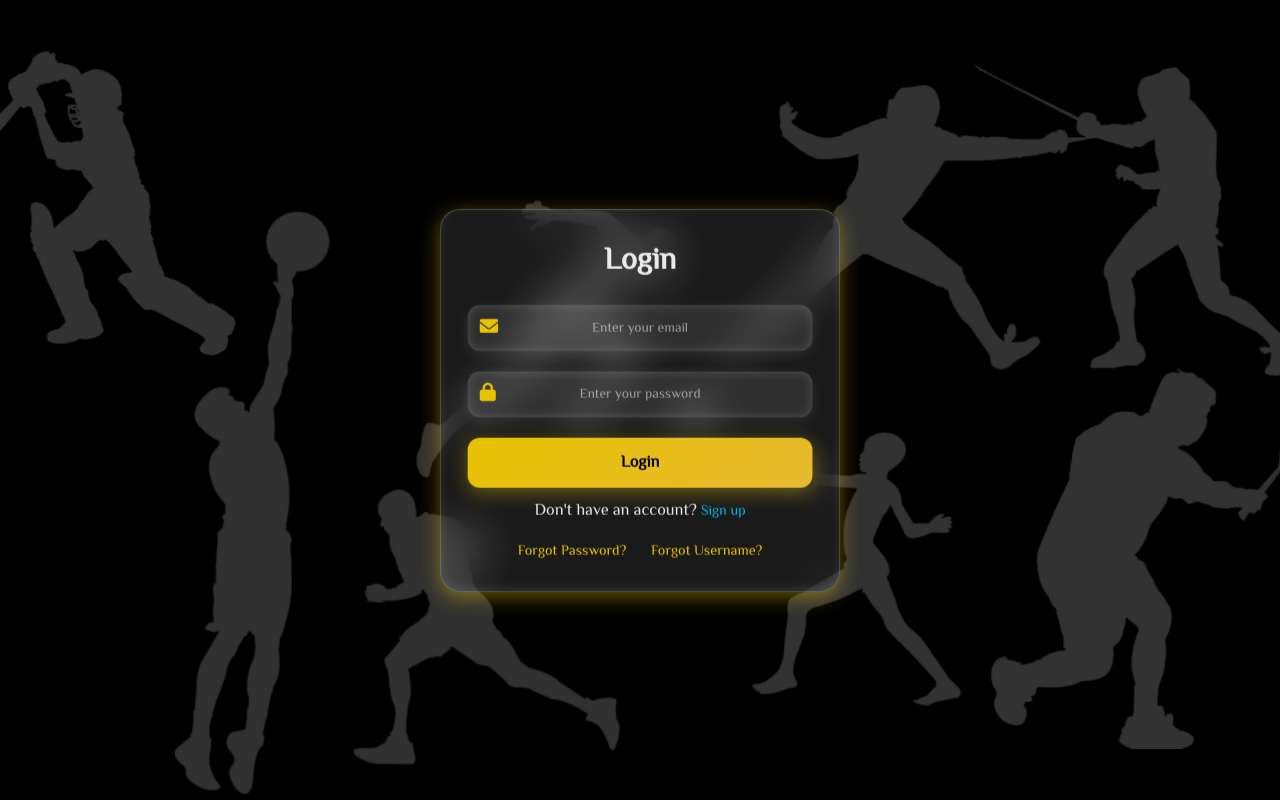
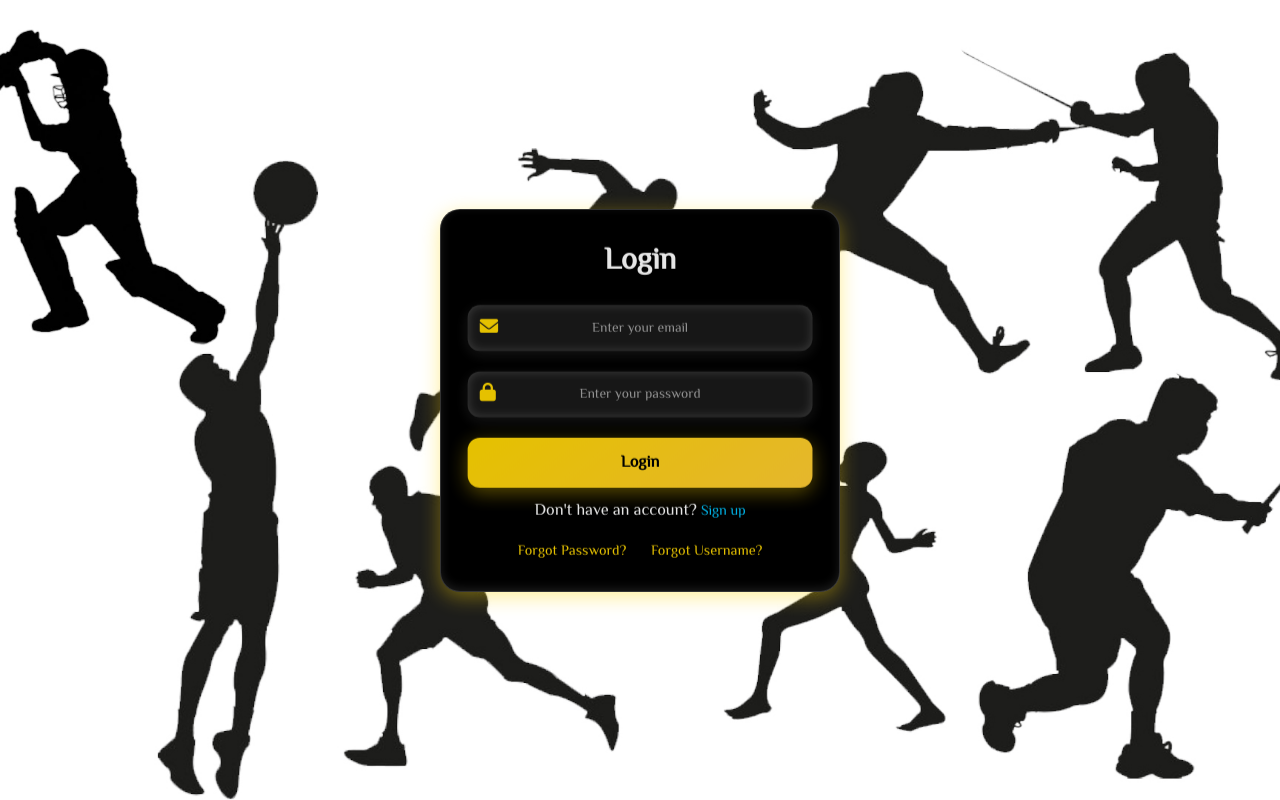
Before and after one commit to MuzammilAmeen321/login-page-project, a plain HTML site: page index.html in a window 1280 px wide. Drawn offline with Linux system fonts and the light colour scheme.

Commit message:
login-sports-form

```diff
--- a/style.css
+++ b/style.css
@@ -10,7 +10,7 @@ body {
   justify-content: center;
   align-items: center;
   min-height: 100vh;
-  background: #000 url(./images/bg.jpg) no-repeat center center/cover;
+  background: #000 url(./images/bg-3.jpg) no-repeat center center/cover;
   overflow: hidden;
 }
 
@@ -24,7 +24,7 @@ body {
   padding: 30px;
   border-radius: 20px;
   backdrop-filter: blur(20px);
-  background: rgba(255, 255, 255, 0.1);
+  background:black;
   box-shadow: 0 5px 20px rgba(255, 215, 0, 0.4), 0 -3px 10px rgba(255, 255, 255, 0.1) inset;
   border: 1px solid rgba(255, 255, 255, 0.2);
   color: white;
```
Also changed, not shown: images/bg-3.jpg (added), images/bg.jpg (deleted), images/img-2.jpg (deleted).
